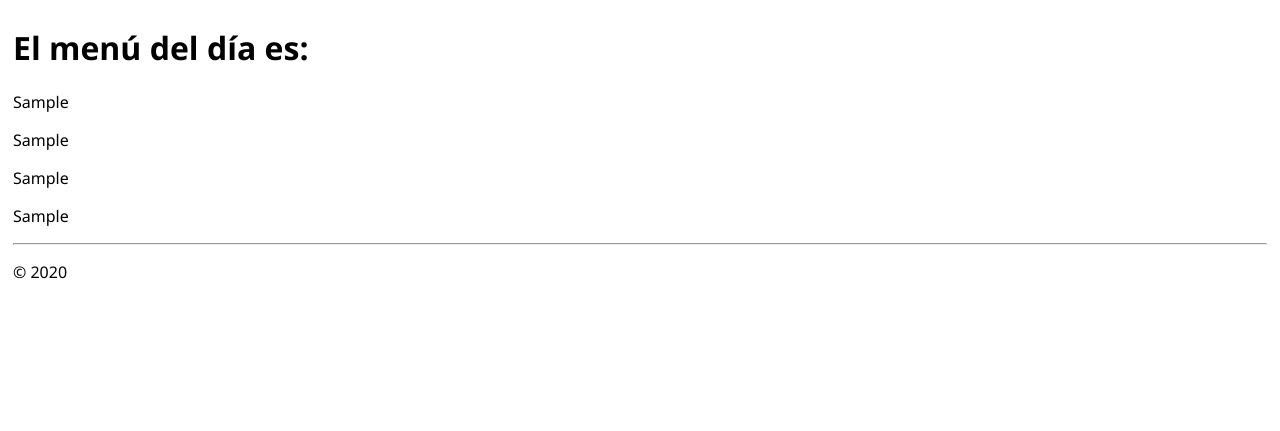
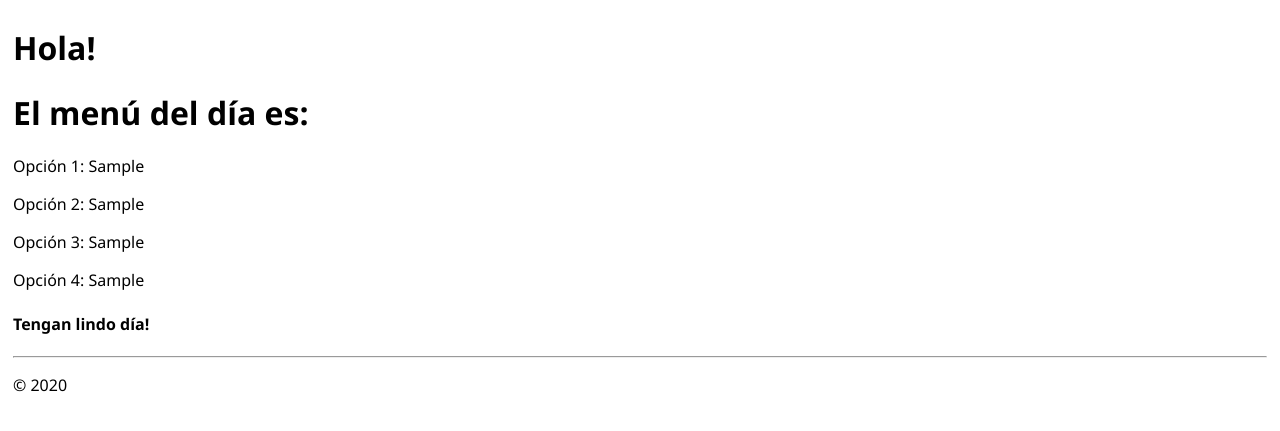
Before and after one commit to LuisSanchez/backend-app-for-menus, a Django app: page /menu/00000000-0000-0000-0000-000000000001 in a window 1280 px wide. Shown: the part 47-478 px from the top of the page. Run offline with Django 3.2, Linux system fonts and the light colour scheme; tables that the repository leaves empty hold one stand-in row (values such as "Sample post").

Commit message:
Menu view updated

```diff
--- a/norawebapp/templates/norawebapp/menu.html
+++ b/norawebapp/templates/norawebapp/menu.html
@@ -3,9 +3,11 @@
 Menú del día
 {% endblock %}
 {% block content %}
+<h1>Hola!</h1>
 <h1>El menú del día es:</h1>
-<p>{{ op1 }}</p>
-<p>{{ op2 }}</p>
-<p>{{ op3 }}</p>
-<p>{{ op4 }}</p>
+<p>Opción 1: {{ op1 }}</p>
+<p>Opción 2: {{ op2 }}</p>
+<p>Opción 3: {{ op3 }}</p>
+<p>Opción 4: {{ op4 }}</p>
+<h4>Tengan lindo día!</h4>
 {% endblock %}
```
